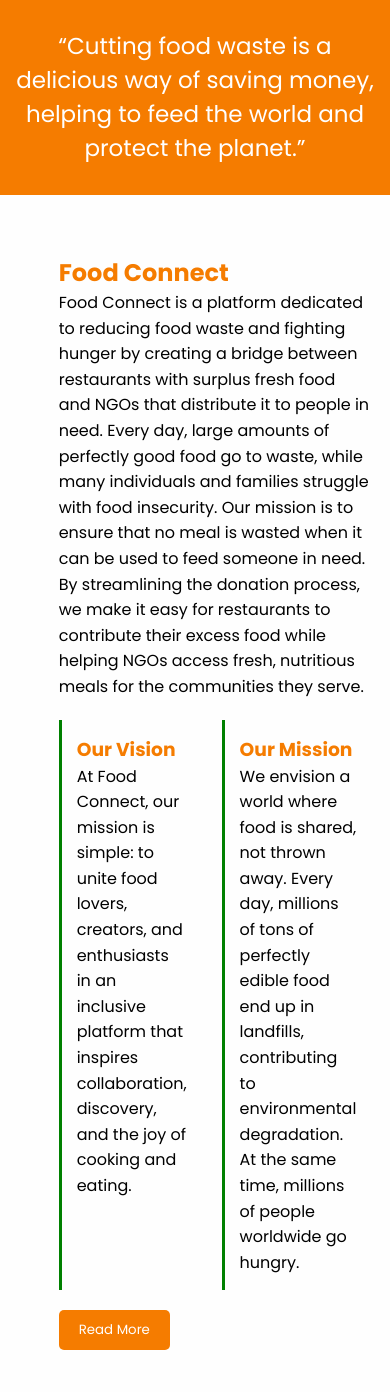
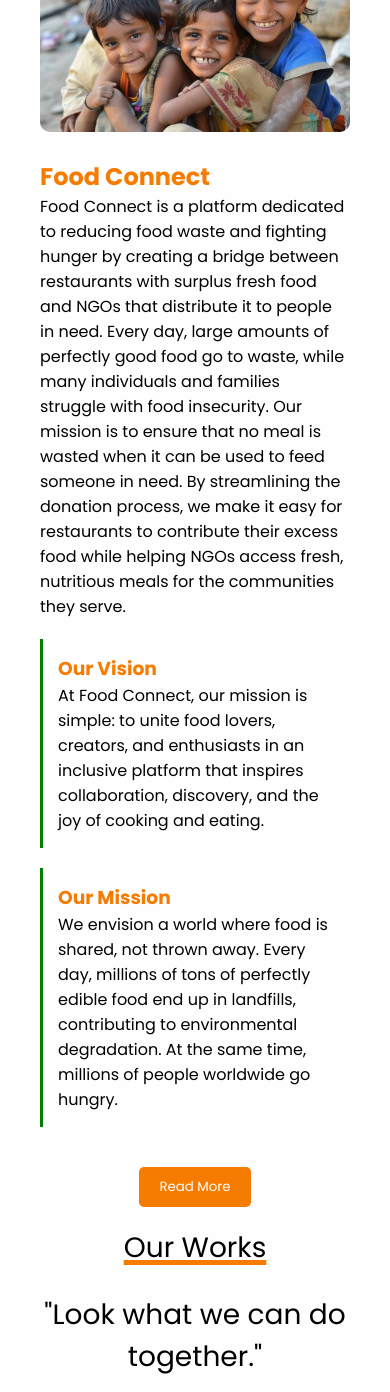
Before and after one commit to Ajaya-Nandiyawar/Food_Connect, a Flask app: page / in a window 390 px wide. Shown: the part 691-2083 px from the top of the page. Run offline with Flask 3, Linux system fonts and the light colour scheme; parts of the project's set-up code (start-up, migrations or seed data) failed here and were passed over; some libraries are stand-ins or nearby versions.

Commit message:
home page responsiveness

```diff
--- a/ASEP/auth/static/css/home page.css
+++ b/ASEP/auth/static/css/home page.css
@@ -1,27 +1,25 @@
 @import url("https://fonts.googleapis.com/css2?family=Poppins:ital,wght@0,200;0,300;0,500;0,700;0,800;1,400;1,600&display=swap");
+
 :root {
   --navcolor: rgb(255, 255, 255);
   --navfont: black;
   --green: #f57c00;
   --box-shadow: 0 0.5rem 1rem rgba(0, 0, 0.1);
 }
+
 * {
   margin: 0;
   padding: 0;
   list-style: none;
   text-decoration: none;
-  /* font-family:sans-serif; */
   box-sizing: border-box;
   font-family: "Poppins", sans-serif;
 }
 
 body {
   background-color: #fefefe;
-  /* margin: 0; */
-  /* padding: 0; */
 }
 
-/* navigation bar  */
 header {
   width: 100%;
   height: 80px;
@@ -40,13 +38,13 @@ header {
   height: 5rem;
   width: 5rem;
 }
+
 .logo {
   margin-top: 20px;
   font-size: 28px;
   color: var(--navfont);
 }
 
-/*slider*/
 .hero {
   position: relative;
   height: 610px;
@@ -70,7 +68,6 @@ header {
   object-fit: cover;
 }
 
-/* Slider navigation */
 .slider-nav {
   position: absolute;
   bottom: 1.25rem;
@@ -95,12 +92,12 @@ header {
   background: white;
 }
 
-/* about */
 .container {
   display: flex;
   align-items: center;
   justify-content: center;
   padding: 40px;
+  padding-bottom: 5px;
   gap: 40px;
   position: relative;
 }
@@ -108,7 +105,6 @@ header {
 .image-container {
   position: relative;
   width: 550px;
-  /* height: 400vh; */
 }
 
 .bg-image {
@@ -122,11 +118,6 @@ header {
 
 h2 {
   color: #f57c00;
-}
-
-p1 {
-  color: black;
-  line-height: 1.6;
 }
 
 .vision-mission {
@@ -146,7 +137,7 @@ p1 {
   margin: 0;
 }
 
-.read-more {
+/* .read-more {
   display: inline-block;
   margin-top: 20px;
   padding: 10px 20px;
@@ -159,15 +150,103 @@ p1 {
 
 .read-more:hover {
   background-color: #333;
+} */
+
+
+
+
+.read-more {
+  display: block;
+  margin: 20px auto;
+  margin-top: 0px;
+  padding: 10px 20px;
+  background-color: #f57c00;
+  color: white;
+  border: none;
+  border-radius: 5px;
+  cursor: pointer;
+
 }
-/* aboit */
 
+.read-more:hover {
+  background-color: #333;
+}
+
+@media only screen and (max-width: 800px) {
+  .slide1 img {
+    height: 300px;
+  }
+
+  .slide1, .hero {
+    height: 300px;
+  }
+}
+
+@media only screen and (min-width: 801px) and (max-width: 1000px) {
+  .slide1 img {
+    height: 70vh;
+  }
+
+  .slide1, .hero {
+    height: 70vh;
+  }
+}
+
+@media only screen and (min-width: 1001px) and (max-width: 1199px) {
+  .slide1 img {
+    height: 80vh;
+  }
+
+  .slide1, .hero {
+    height: 80vh;
+  }
+}
+
+@media only screen and (min-width: 1200px) {
+  .slide1 img {
+    height: 90vh;
+  }
+}
+
+@media (max-width: 768px) {
+  .container {
+    padding: 20px;
+    gap: 20px;
+  }
+  .image-container, .content1 {
+    width: 100%;
+    max-width: none;
+  }
+  .vision-mission {
+    flex-direction: column;
+  }
+  .read-more {
+    display: block;
+    margin: 20px auto;
+  }
+}
+
+@media (min-width: 768px) {
+  .content1 {
+    max-width: 50%;
+  }
+}
+@media (max-width: 768px) {
+  .container {
+    flex-direction: column;
+  }
+  .image-container {
+    order: -1;
+  }
+}
 .hamburger {
   display: none;
 }
+
 .nav-bar ul {
   display: flex;
 }
+
 .nav-bar ul li a {
   display: block;
   color: var(--navfont);
@@ -177,16 +256,18 @@ p1 {
   transition: 0.2s;
   margin: 0 5px;
 }
+
 .nav-bar ul li a:hover {
   color: var(--navcolor);
   background-color: var(--navfont);
   border-radius: 50px;
 }
+
 .nav-bar ul li a.active {
   color: var(--navcolor);
   background-color: var(--navfont);
-  /* border-bottom: 8px solid #f57c00; */
 }
+
 @media only screen and (max-width: 1320px) {
   header {
     padding: 0 50px;
@@ -207,6 +288,7 @@ p1 {
     padding: 0 30px;
   }
 }
+
 @media only screen and (max-width: 900px) {
   .hamburger {
     display: block;
@@ -233,7 +315,6 @@ p1 {
     height: 450px;
     z-index: 10;
   }
-
   .nav-bar ul {
     display: block;
     width: fit-content;
@@ -253,8 +334,6 @@ p1 {
   }
 }
 
-/* nav end */
-
 .banner {
   width: auto;
   height: auto;
@@ -264,15 +343,13 @@ p1 {
   place-items: center;
   padding-top: 8rem;
 }
+
 @media only screen and (min-device-width: 1200px) {
-  /* side  */
-
   .slider {
     width: 100%;
     height: 100%;
     position: relative;
   }
-
   .slide {
     position: absolute;
     width: 100%;
@@ -282,9 +359,7 @@ p1 {
     display: flex;
     justify-content: center;
     align-items: flex-end;
-    /* padding-bottom: 2rem; */
   }
-
   .banner {
     align-items: flex-end;
     width: 100%;
@@ -298,20 +373,21 @@ p1 {
     padding: 20px 40px 20px 40px;
   }
 }
-.content {
+
+.content-food {
   padding: 20px;
   background-color: #f57c00;
-
   z-index: 0;
 }
 
-.content p {
+.content-food p {
   font-size: 1.1em;
   color: white;
   margin: 20px 0;
   font-weight: 400;
   max-width: 700px;
 }
+
 .banner a {
   display: inline-block;
   font-size: 1em;
@@ -325,14 +401,15 @@ p1 {
   letter-spacing: 2px;
   transition: 0.2s;
 }
+
 .banner a:hover {
   letter-spacing: 6px;
 }
+
 .msg {
   height: 300px;
 }
 
-/* mission container */
 .mission-container {
   display: flex;
   flex-direction: column;
@@ -394,7 +471,6 @@ p1 {
   opacity: 0.8;
 }
 
-/* Responsive Design */
 @media (max-width: 768px) {
   .mission-container {
     height: 50vh;
@@ -427,7 +503,6 @@ p1 {
   }
 }
 
-/* footer */
 .footer {
   background: linear-gradient(to right, #2c3e50, #1a2a38);
   color: #fff;
@@ -439,8 +514,8 @@ p1 {
   text-align: left;
   font-weight: bold;
   font-size: 16px;
-  padding: 50px;
 }
+
 .footer-section p {
   font-size: 18px;
 }
@@ -451,8 +526,6 @@ p1 {
   display: inline-block;
   vertical-align: top;
 }
-
-  /* footer left*/
 
 .footer .footer-left {
   width: 33%;
@@ -474,8 +547,6 @@ p1 {
   font-weight: bold;
   margin-bottom: 20px;
 }
-
-  /* footer center*/
 
 .footer .footer-center {
   width: 30%;
@@ -500,8 +571,6 @@ p1 {
   color: var(--orange);
   text-decoration: none;
 }
-
-  /* footer right*/
 
 .footer .footer-right {
   width: 35%;
@@ -541,10 +610,12 @@ p1 {
   font-weight: normal;
   margin: 0;
 }
+
 .deli .para {
   font-size: 30px;
   text-align: center;
 }
+
 .para {
   font-size: 20px;
   text-align: center;
@@ -630,6 +701,20 @@ p1 {
   flex-wrap: wrap;
   gap: 15px;
   margin-top: 20px;
+}
+
+.stat-item {
+  background: rgba(255, 126, 29, 0.1);
+  border-left: 3px solid #ff7e1d;
+  padding: 10px 15px;
+  border-radius: 5px;
+  flex: 1 1 100px;
+}
+
+.stat-number {
+  font-size: 24px;
+  font-weight: 700;
+  color: #ff7e1d;
 }
 
 .stat-item {
@@ -943,7 +1028,7 @@ p1 {
 }
 
   @media (max-width: 767px) {
-    .content {
+    .content-food {
       padding: 10px;
     }
     .deli .para {
--- a/ASEP/auth/templates/home page.html
+++ b/ASEP/auth/templates/home page.html
@@ -56,7 +56,7 @@
       <div class="slider-nav"></div>
     </section>
 
-    <div class="content">
+    <div class="content-food">
       <center>
         <p style="font-size: 23px">
           “Cutting food waste is a delicious way of saving money, helping to
@@ -64,7 +64,6 @@
         </p>
       </center>
     </div>
-
 
     <div class="photo">
       <div class="container">
@@ -91,10 +90,9 @@
                       up in landfills, contributing to environmental degradation. At the same time, millions of people worldwide go hungry.</p1>
                 </div>
             </div>
-            <button class="read-more"><a href="about_us.html" style="color: white;"> Read More </a> </button>
         </div>
     </div>
-
+    <button class="read-more"><a href="about_us.html" style="color: white;"> Read More </a> </button>
 
         <p class="heading">Our Works</p>
         <br/>
```
Lines whose indentation alone changed are shown as unchanged.
